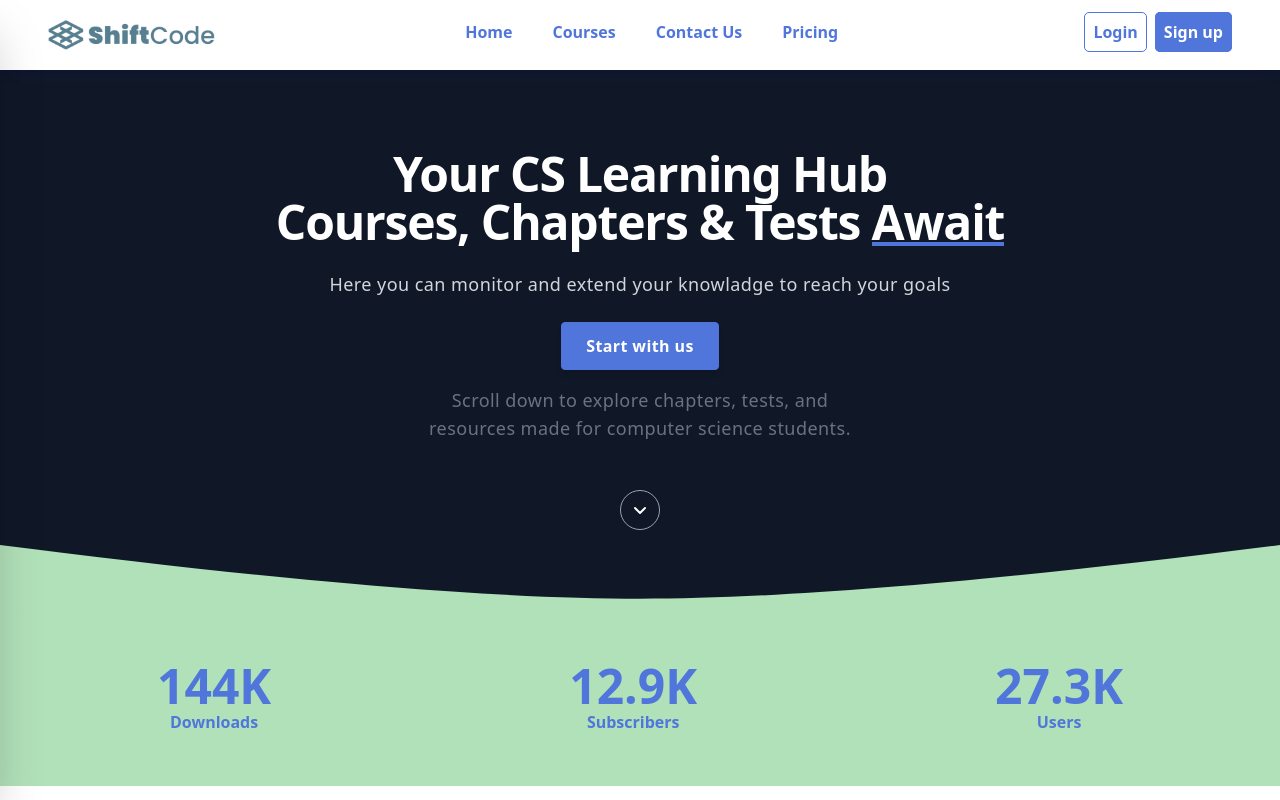
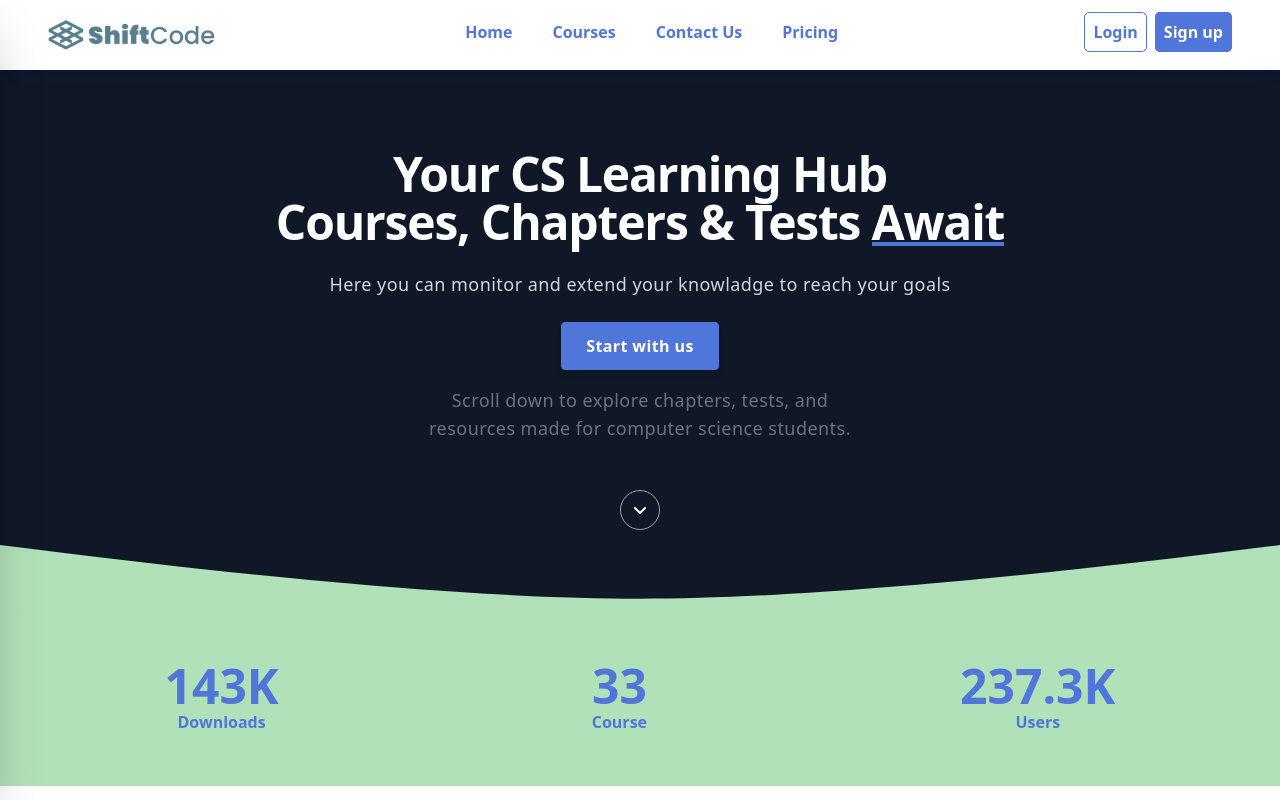
Before and after one commit to alyyissa/shift-Academy, a React (Vite) app in the folder frontend/: page / in a window 1280 px wide. Shown: the top 800 px of the page. Built offline with nearby package versions, Linux system fonts and the light colour scheme.

Commit message:
Added the stats styles and the new questions

```diff
--- a/frontend/src/components/Home/Section2.jsx
+++ b/frontend/src/components/Home/Section2.jsx
@@ -16,6 +16,14 @@ const Section2 = () => {
         {
             question: "Are components responsive?",
             answer: "Yes, all components are responsive and can be used on different screen sizes.",
+        },
+        {
+            question: "Can I customize the components?",
+            answer: "Yes, you can customize the components by passing props to them. You can find more information about customizing components in the 'Customization' section of the website.",
+        },
+        {
+            question: "Can I customize the components?",
+            answer: "Yes, you can customize the components by passing props to them. You can find more information about customizing components in the 'Customization' section of the website.",
         },
         {
             question: "Can I customize the components?",
--- a/frontend/src/components/Home/Stats.jsx
+++ b/frontend/src/components/Home/Stats.jsx
@@ -3,18 +3,18 @@ import React from 'react'
 const Stats = () => {
   return (
     <div className='bg-primary h-auto'>
-        <div className="px-4 py-0 md:py-5 mx-auto sm:max-w-xl md:max-w-full lg:max-w-screen-xl md:px-24 lg:px-8 h-full">
+        <div className="px-4 py-0 md:py-5 mx-auto sm:max-w-xl md:max-w-full lg:max-w-7xl md:px-24 lg:px-8 h-full">
         <div className="flex flex-col sm:flex-row justify-around gap-12 py-8">
             <div className="text-center flex flex-col justify-center h-full">
-                <h6 className="text-5xl font-bold text-coprimary">144K</h6>
+                <h6 className="text-5xl font-bold text-coprimary">143K</h6>
                 <p className="font-bold text-coprimary">Downloads</p>
             </div>
             <div className="text-center flex flex-col justify-center h-full">
-                <h6 className="text-5xl font-bold text-coprimary">12.9K</h6>
-                <p className="font-bold text-coprimary">Subscribers</p>
+                <h6 className="text-5xl font-bold text-coprimary">33</h6>
+                <p className="font-bold text-coprimary">Course</p>
             </div>
             <div className="text-center flex flex-col justify-center h-full">
-                <h6 className="text-5xl font-bold text-coprimary">27.3K</h6>
+                <h6 className="text-5xl font-bold text-coprimary">237.3K</h6>
                 <p className="font-bold text-coprimary">Users</p>
             </div>
             </div>
```
